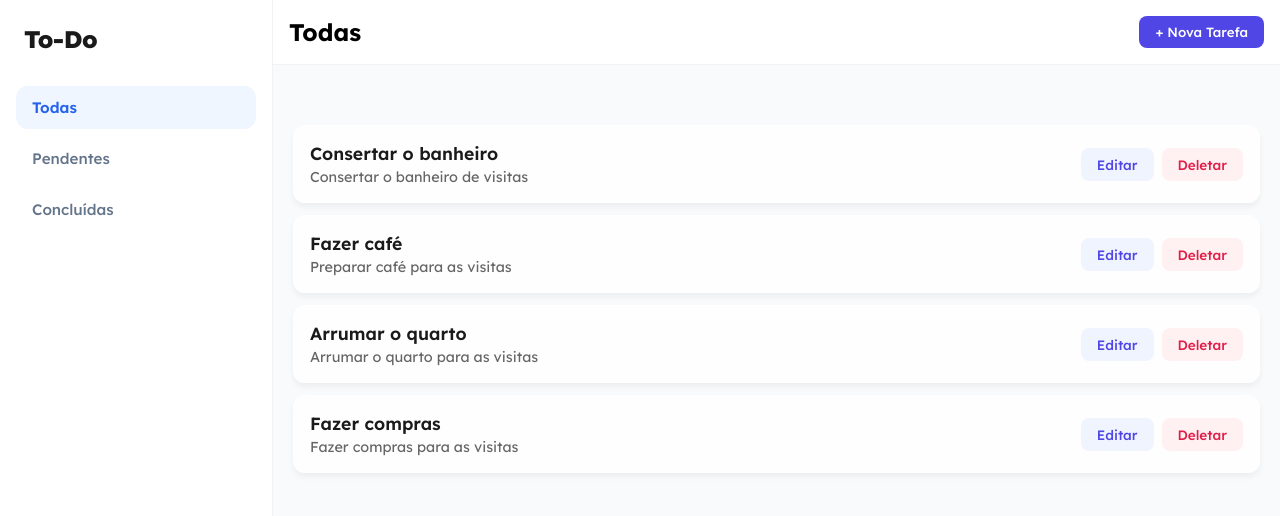
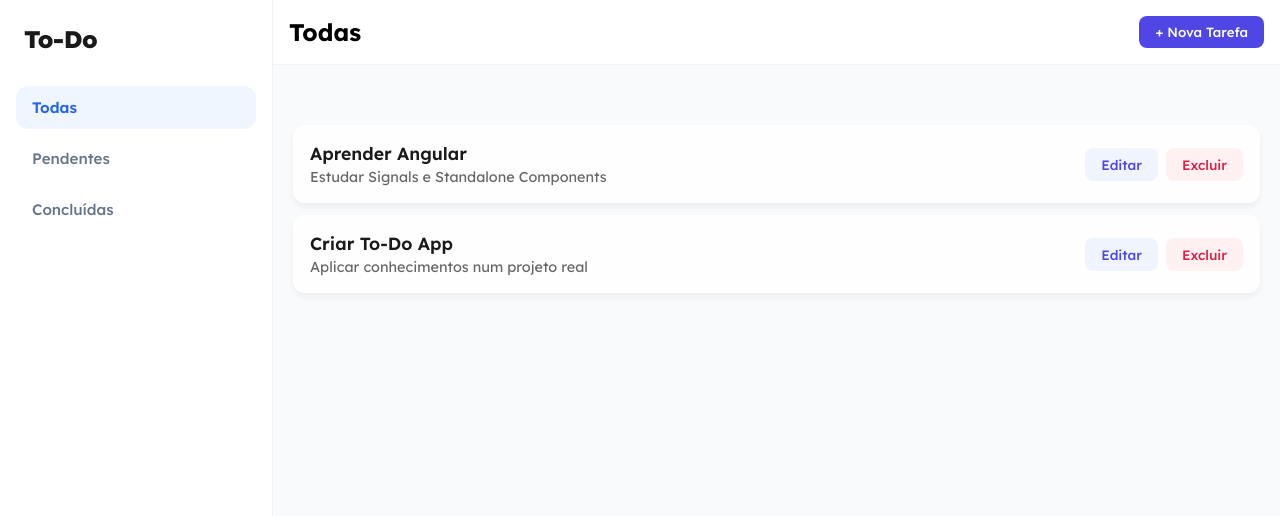
Before and after one commit to Ltheus/todo-app-angular, an Angular app: page / in a window 1280 px wide. Shown: the top 516 px of the page. Built offline with nearby package versions, Linux system fonts and the light colour scheme.

Commit message:
added task service to use task-modal to edit and add new tasks

```diff
--- a/src/app/components/header/header.html
+++ b/src/app/components/header/header.html
@@ -8,7 +8,7 @@
     <div class="modal-overlay" (click)="closeModal()">
         <!-- stopPropagation impede que clicar no form feche o modal -->
         <div class="modal-content" (click)="$event.stopPropagation()">
-            <app-task-form (close)="closeModal()"></app-task-form>
+            <app-task-form></app-task-form>
         </div>
     </div>
     }
--- a/src/app/components/header/header.ts
+++ b/src/app/components/header/header.ts
@@ -1,5 +1,6 @@
-import { Component, HostListener, signal } from '@angular/core';
+import { Component, HostListener, inject } from '@angular/core';
 import { TaskForm } from '../task-form/task-form';
+import { TaskService } from '../../services/task.service';
 
 @Component({
   selector: 'app-header',
@@ -8,14 +9,16 @@ import { TaskForm } from '../task-form/task-form';
   styleUrl: './header.css',
 })
 export class Header {
-  protected isModalOpen = signal(false);
+  private taskService = inject(TaskService);
+
+  protected isModalOpen = this.taskService.isModalOpen;
 
   openModal() {
-    this.isModalOpen.set(true);
+    this.taskService.startAdding();
   }
 
   closeModal() {
-    this.isModalOpen.set(false);
+    this.taskService.closeModal();
   }
 
   @HostListener('document:keydown.escape')
--- a/src/app/components/list-item/list-item.html
+++ b/src/app/components/list-item/list-item.html
@@ -1,10 +1,10 @@
-<li class="list-item">
+<div class="list-item">
     <div class="list-item-content">
-        <h2>{{ title }}</h2>
-        <p>{{ description }}</p>
+        <h2>{{ task.title }}</h2>
+        <p>{{ task.description }}</p>
     </div>
     <div class="list-item-actions">
-        <button class="btn-edit">Editar</button>
-        <button class="btn-delete">Deletar</button>
+        <button class="btn-edit" (click)="onEdit()">Editar</button>
+        <button class="btn-delete" (click)="onDelete()">Excluir</button>
     </div>
-</li>
+</div>
--- a/src/app/components/list-item/list-item.ts
+++ b/src/app/components/list-item/list-item.ts
@@ -1,4 +1,5 @@
-import { Component, Input } from '@angular/core';
+import { Component, inject, Input } from '@angular/core';
+import { Task, TaskService } from '../../services/task.service';
 
 @Component({
   selector: 'app-list-item',
@@ -8,6 +9,15 @@ import { Component, Input } from '@angular/core';
   styleUrl: './list-item.css',
 })
 export class ListItem {
-  @Input() title: string = 'Titulo';
-  @Input() description: string = 'Descrição';
+  @Input({ required: true }) task!: Task;
+
+  private taskService = inject(TaskService);
+
+  onEdit() {
+    this.taskService.startEditing(this.task);
+  }
+
+  onDelete() {
+    this.taskService.deleteTask(this.task.id);
+  }
 }
--- a/src/app/components/task-form/task-form.ts
+++ b/src/app/components/task-form/task-form.ts
@@ -1,5 +1,6 @@
-import { Component, EventEmitter, Output } from '@angular/core';
+import { Component, effect, inject } from '@angular/core';
 import { FormControl, FormGroup, ReactiveFormsModule, Validators } from '@angular/forms';
+import { TaskService } from '../../services/task.service';
 
 @Component({
   selector: 'app-task-form',
@@ -9,34 +10,45 @@ import { FormControl, FormGroup, ReactiveFormsModule, Validators } from '@angula
   styleUrl: './task-form.css',
 })
 export class TaskForm {
-  @Output() close = new EventEmitter<void>();
+  private taskService = inject(TaskService);
 
-  // 1. Criamos o FormGroup que representa o formulário como um todo
   taskForm = new FormGroup({
-    // 2. Definimos um FormControl para o campo 'title'
-    // O primeiro argumento '' é o valor inicial (vazio)
-    // O segundo argumento é um array de validadores (obrigatório, mín 3 letras)
     title: new FormControl('', [Validators.required, Validators.minLength(3)]),
     description: new FormControl('', [Validators.maxLength(100)]),
   });
 
-  // Método chamado quando o formulário é enviado
+  constructor() {
+    // Reage a mudanças na tarefa em edição
+    effect(() => {
+      const taskToEdit = this.taskService.editingTask();
+      if (taskToEdit) {
+        this.taskForm.patchValue({
+          title: taskToEdit.title,
+          description: taskToEdit.description,
+        });
+      } else {
+        this.taskForm.reset();
+      }
+    });
+  }
+
   onSubmit() {
-    // Verifica se todos os validadores passaram
     if (this.taskForm.valid) {
-      console.log('Nova tarefa:', this.taskForm.value.title);
+      const title = this.taskForm.value.title!;
+      const description = this.taskForm.value.description || '';
+      const editingTask = this.taskService.editingTask();
 
-      // Limpa o formulário após o envio
-      this.taskForm.reset();
-      this.close.emit();
+      if (editingTask) {
+        this.taskService.updateTask(editingTask.id, title, description);
+      } else {
+        this.taskService.addTask(title, description);
+      }
     } else {
-      // Se inválido, marca todos os campos como "tocados" para mostrar os erros no UI
       this.taskForm.markAllAsTouched();
     }
   }
 
   onCancel() {
-    this.taskForm.reset();
-    this.close.emit();
+    this.taskService.closeModal();
   }
 }
--- a/src/app/list/list.html
+++ b/src/app/list/list.html
@@ -1,8 +1,7 @@
 <div class="list-container">
     <ul>
-        <app-list-item title="Consertar o banheiro" description="Consertar o banheiro de visitas"></app-list-item>
-        <app-list-item title="Fazer café" description="Preparar café para as visitas"></app-list-item>
-        <app-list-item title="Arrumar o quarto" description="Arrumar o quarto para as visitas"></app-list-item>
-        <app-list-item title="Fazer compras" description="Fazer compras para as visitas"></app-list-item>
+        @for (task of taskService.tasks(); track task.id) {
+        <app-list-item [task]="task"></app-list-item>
+        }
     </ul>
 </div>
--- a/src/app/list/list.ts
+++ b/src/app/list/list.ts
@@ -1,5 +1,6 @@
-import { Component } from '@angular/core';
+import { Component, inject } from '@angular/core';
 import { ListItem } from '../components/list-item/list-item';
+import { TaskService } from '../services/task.service';
 
 @Component({
   selector: 'app-list',
@@ -7,4 +8,6 @@ import { ListItem } from '../components/list-item/list-item';
   templateUrl: './list.html',
   styleUrl: './list.css',
 })
-export class List {}
+export class List {
+  protected taskService = inject(TaskService);
+}
--- /dev/null
+++ b/src/app/services/task.service.ts
@@ -0,0 +1,87 @@
+import { Injectable, signal } from '@angular/core';
+
+export interface Task {
+  id: string;
+  title: string;
+  description: string;
+  completed: boolean;
+}
+
+@Injectable({
+  providedIn: 'root',
+})
+export class TaskService {
+  // Estado das Tarefas
+  tasks = signal<Task[]>([
+    {
+      id: '1',
+      title: 'Aprender Angular',
+      description: 'Estudar Signals e Standalone Components',
+      completed: false,
+    },
+    {
+      id: '2',
+      title: 'Criar To-Do App',
+      description: 'Aplicar conhecimentos num projeto real',
+      completed: false,
+    },
+  ]);
+
+  // Estado do Modal
+  isModalOpen = signal(false);
+
+  // Estado da Edição (se null, é uma nova tarefa)
+  editingTask = signal<Task | null>(null);
+
+  constructor() {}
+
+  // Ações do Modal
+  openModal() {
+    this.isModalOpen.set(true);
+  }
+
+  closeModal() {
+    this.isModalOpen.set(false);
+    this.editingTask.set(null); // Limpa a edição ao fechar
+  }
+
+  startAdding() {
+    this.editingTask.set(null);
+    this.openModal();
+  }
+
+  startEditing(task: Task) {
+    this.editingTask.set(task);
+    this.openModal();
+  }
+
+  // Ações de Tarefa
+  addTask(title: string, description: string) {
+    const newTask: Task = {
+      id: crypto.randomUUID(), // Gera ID único
+      title,
+      description,
+      completed: false,
+    };
+
+    this.tasks.update((tasks) => [...tasks, newTask]);
+    this.closeModal();
+  }
+
+  updateTask(id: string, title: string, description: string) {
+    this.tasks.update((tasks) =>
+      tasks.map((t) => (t.id === id ? { ...t, title, description } : t))
+    );
+    this.closeModal();
+  }
+
+  deleteTask(id: string) {
+    this.tasks.update((tasks) => tasks.filter((t) => t.id !== id));
+  }
+
+  toggleCompletion(id: string) {
+    this.tasks.update((tasks) =>
+      tasks.map((t) => (t.id === id ? { ...t, completed: !t.completed } : t))
+    );
+  }
+}
```
